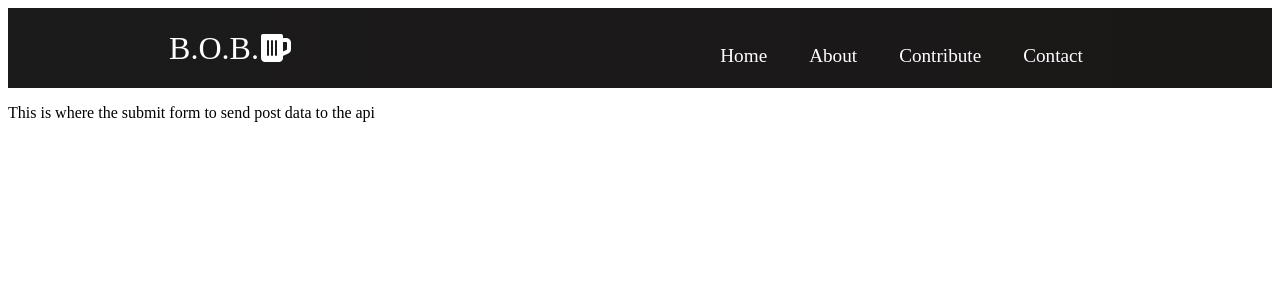
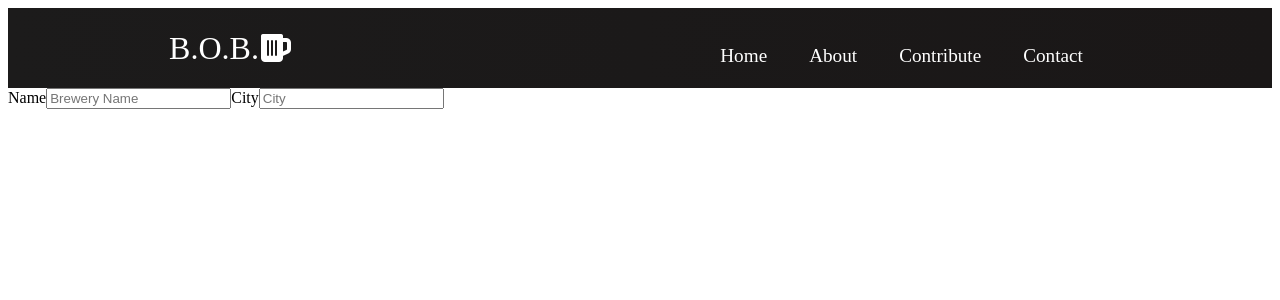
Before and after one commit to dianamora/B.O.B.frontend, a React (Create React App) app: page /contribute in a window 1280 px wide. Shown: the top 300 px of the page. Built offline with nearby package versions, Linux system fonts and the light colour scheme.

Commit message:
fixed logo warning and class warning

```diff
--- a/src/components/Contribute.js
+++ b/src/components/Contribute.js
@@ -1,11 +1,58 @@
-import React from 'react';
+// import React from 'react';
 
-function Contribute() {
-    return (
-        <div>
-            <p>This is where the submit form to send post data to the api</p>
-        </div>
-    )
+// function Contribute() {
+//     return (
+//         <div>
+//             <p>This is where the submit form to send post data to the api</p>
+//         </div>
+//     )
+// }
+
+// export default Contribute;
+
+import React, {useState, useEffect} from 'react';
+
+import Form from 'react-bootstrap/Form';
+import Row from 'react-bootstrap/Row'
+import Col from 'react-bootstrap/Col'
+
+
+
+function Contribute (props) {
+const [inputs, setInputs] = useState({name: "", city: "", state: ""})
+
+const updateInputs = (target) => {
+    setInputs(prevState => ({
+        ...prevState,
+        [target.name]: target.value}))
+  }
+ return (
+
+        <Form className="Searchbox p-3">
+            <Row>
+                <Col xs={6} md={8}>
+                    <Form.Group controlId="formGroupSearch">
+                        <Form.Label>Name</Form.Label>
+                        <Form.Control
+                            value={ inputs.name }
+                            name="name"
+                            type="text"
+                            onChange={ (e) => updateInputs(e.target) }
+                            placeholder='Brewery Name'
+                            className='search-input' />
+                            <Form.Label>City</Form.Label>
+                            <Form.Control
+                                value={ inputs.city}
+                                name="city"
+                                type="text"
+                                onChange={ (e) => updateInputs(e.target) }
+                                placeholder='City'
+                                className='search-input' />
+                    </Form.Group>
+                </Col>
+            </Row>
+        </Form>
+ )
 }
 
-export default Contribute;
+export default Contribute
--- a/src/components/Navbar.js
+++ b/src/components/Navbar.js
@@ -27,7 +27,7 @@ function Navbar() {
         <nav className='navbar'>
             <div className='navbar-container'>
                 <Link to="/" className='navbar-logo' onClick={closeMobileMenu}>
-                    B.O.B. <i class='fas fa-beer'></i>
+                    B.O.B. <i className='fas fa-beer'></i>
                 </Link>
                 <div className='menu-icon' onClick={handleClick}>
                     <i className={click ? 'fas fa-times' : 'fas fa-bars'} />
```
Also changed, not shown: public/manifest.json.
